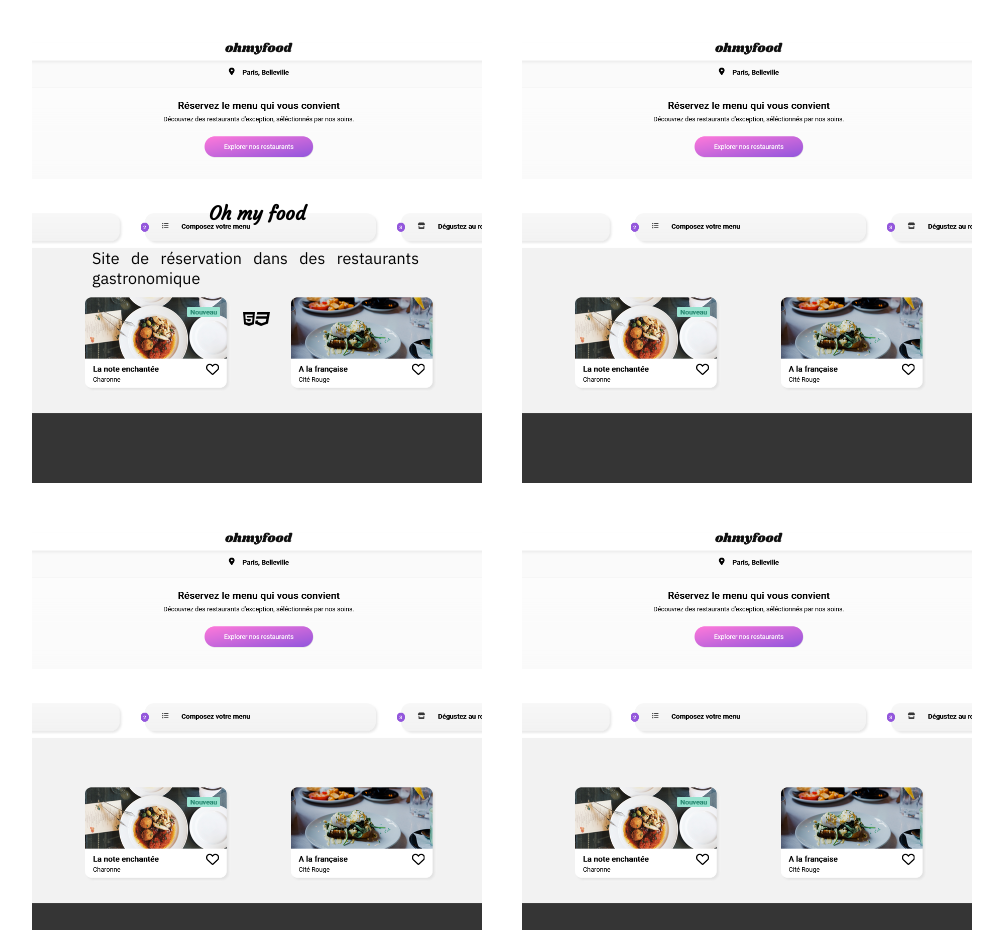
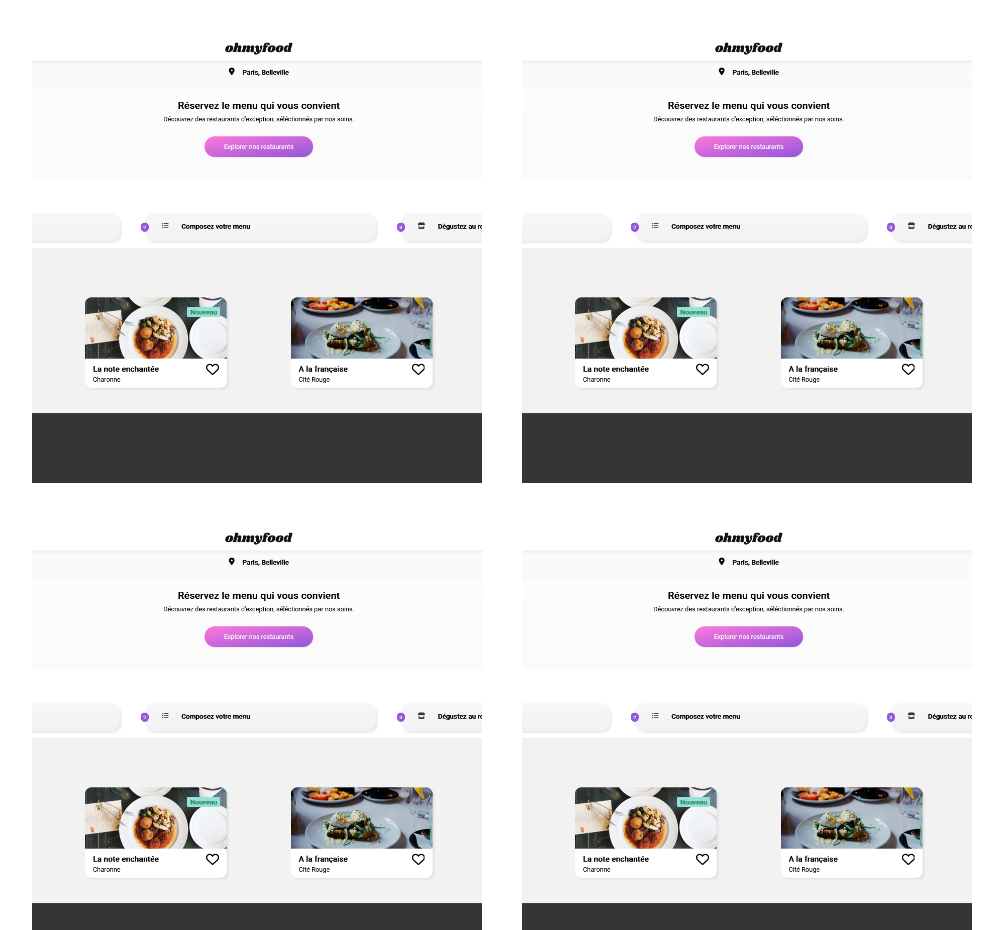
Before and after one commit to M0rgan52/wedev, a React (Create React App) app: page / in a window 1280 px wide. Shown: the part 1600-2530 px from the top of the page, without its empty margins (138-1141 px from the left). Built offline with nearby package versions, Linux system fonts and the light colour scheme.

Commit message:
commit -m "PORTOFOLIO - style texte dans la box portofolio"

```diff
--- a/src/components/Portofolio.js
+++ b/src/components/Portofolio.js
@@ -16,8 +16,8 @@ function Portofolio() {
             <article className="text_portofolio">
               <h3>Oh my food</h3>
               <p>Site de réservation dans des restaurants gastronomique</p>
-              <FontAwesomeIcon icon={faHtml5} />
-              <FontAwesomeIcon icon={faCss3} />
+              <FontAwesomeIcon icon={faHtml5} className="icon_portofolio"/>
+              <FontAwesomeIcon icon={faCss3} className="icon_portofolio" />
             </article>
             <img
               src={ImgOMFood}
--- a/src/styles/Portofolio.css
+++ b/src/styles/Portofolio.css
@@ -34,7 +34,7 @@
 }
 
 .link_portofolio:hover::before {
-  opacity: 0.7;
+  opacity: 0.8;
 
 }
 
@@ -48,7 +48,23 @@
   position: absolute;
   top: 100px;
   padding: 50px;
+  color: white;
   text-align: center;
+  opacity: 0;
+  transition: opacity 500ms ease-in-out;
+}
+
+.text_portofolio:hover {
+  opacity: 1;
+}
+
+.text_portofolio p {
+  text-align: center;
+}
+
+.icon_portofolio {
+  font-size: xx-large;
+  margin: 10px;
 }
 
 .img_portofolio {
```
